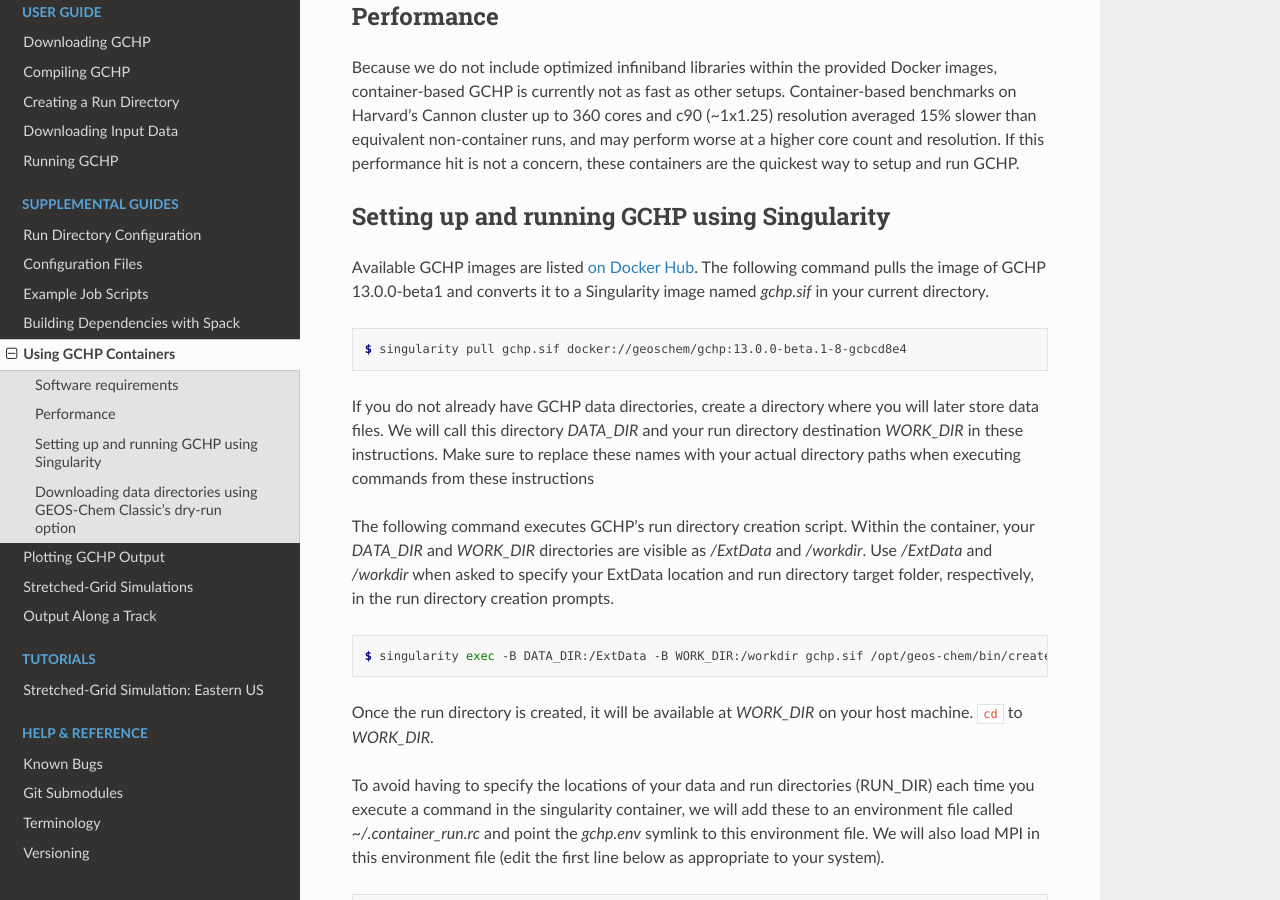
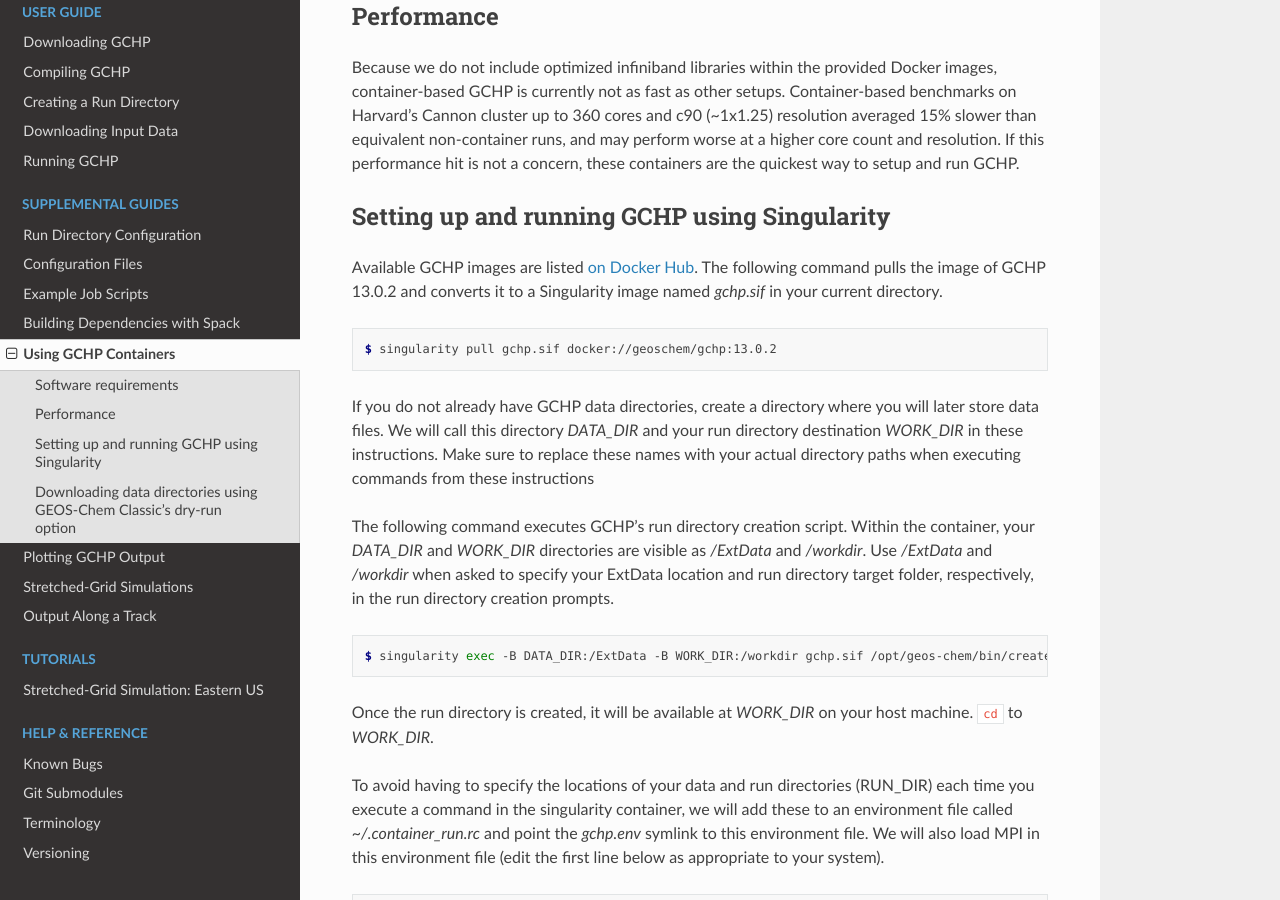
Before and after one commit to geoschem/GCHP, a Sphinx documentation site: the page built from docs/source/supplement/containers.rst, in a window 1280 px wide and 900 px high, scrolled down 624 px. Built offline with Sphinx 7.4.7 and the Read the Docs theme 2.0.0, drawn with Linux system fonts in a browser that asks for light colours; pages that are not in the unit, such as notebooks, are missing from menus.

Commit message:
More minor version-specific doc updates

```diff
--- a/docs/source/supplement/containers.rst
+++ b/docs/source/supplement/containers.rst
@@ -33,11 +33,11 @@ Setting up and running GCHP using Singularity
 ---------------------------------------------
 
 Available GCHP images are listed `on Docker Hub <https://hub.docker.com/r/geoschem/gchp/tags?page=1&ordering=last_updated>`__.
-The following command pulls the image of GCHP 13.0.0-beta1 and converts it to a Singularity image named `gchp.sif` in your current directory.
+The following command pulls the image of GCHP 13.0.2 and converts it to a Singularity image named `gchp.sif` in your current directory.
 
 .. code-block:: console
 
-   $ singularity pull gchp.sif docker://geoschem/gchp:13.0.0-beta.1-8-gcbcd8e4
+   $ singularity pull gchp.sif docker://geoschem/gchp:13.0.2
 
 
 If you do not already have GCHP data directories, create a directory where you will later store data files.
```
